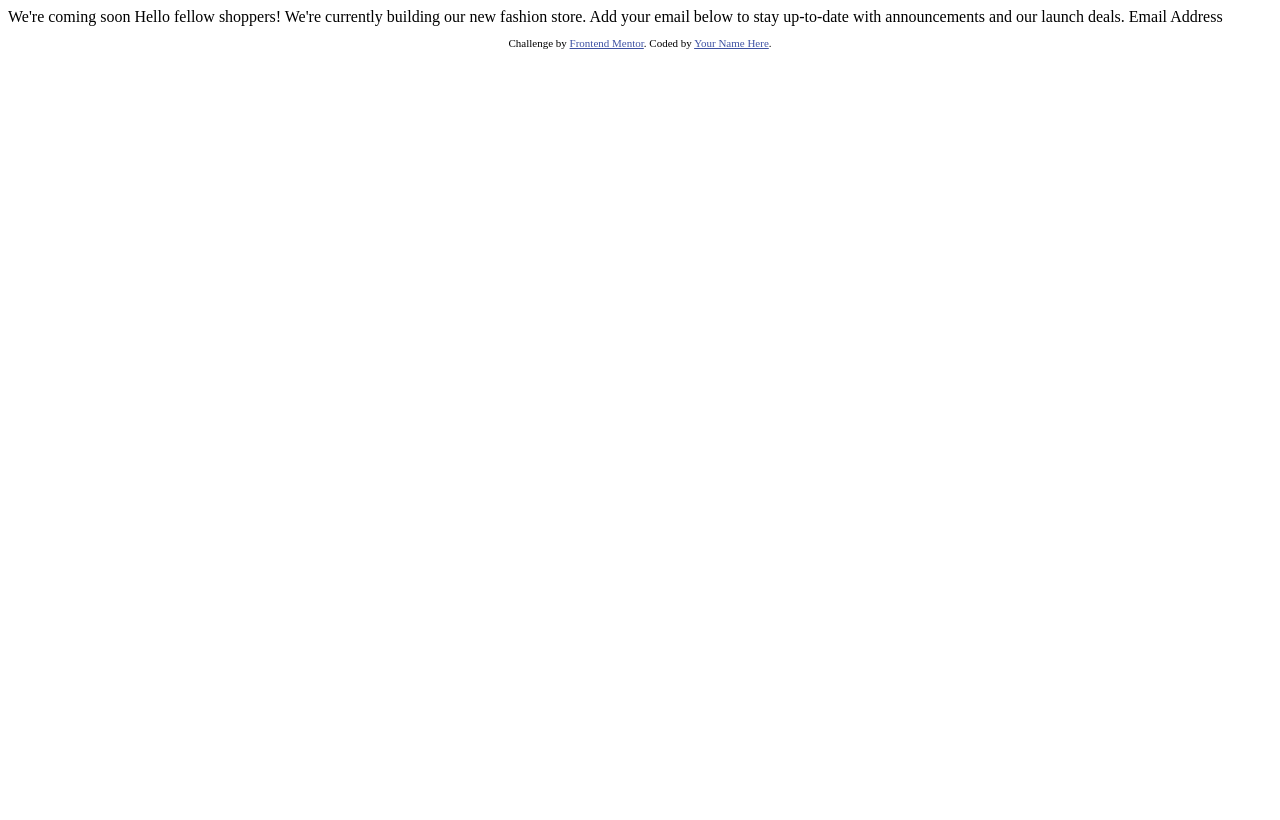
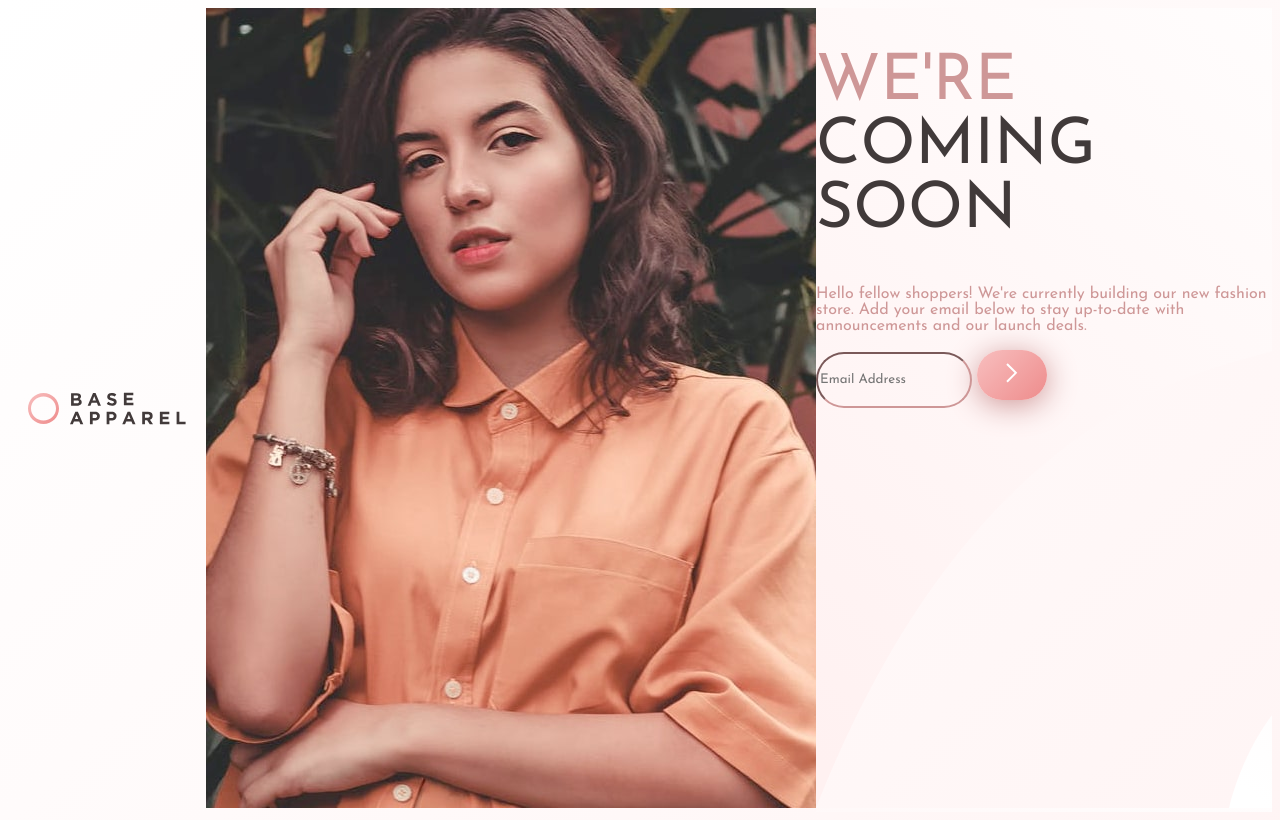
Before and after one commit to veronisab/apparel-coming-soon-page, a plain HTML site: page index.html in a window 1280 px wide. Drawn offline with Linux system fonts and the light colour scheme.

Commit message:
add files

```diff
--- a/index.html
+++ b/index.html
@@ -5,29 +5,45 @@
   <meta name="viewport" content="width=device-width, initial-scale=1.0"> <!-- displays site properly based on user's device -->
 
   <link rel="icon" type="image/png" sizes="32x32" href="./images/favicon-32x32.png">
+  <link rel="stylesheet" href="style.css">
+  <link rel="stylesheet" href="https://fonts.googleapis.com/css?family=Josefin+Sans">
 
   <title>Frontend Mentor | Base Apparel coming soon page</title>
-
-  <!-- Feel free to remove these styles or customise in your own stylesheet 👍 -->
-  <style>
-    .attribution { font-size: 11px; text-align: center; }
-    .attribution a { color: hsl(228, 45%, 44%); }
-  </style>
 </head>
 <body>
 
-  We're coming soon
+    <header>
+       <img src="images/logo.svg">
+    </header>
 
-  Hello fellow shoppers! We're currently building our new fashion store.
-  Add your email below to stay up-to-date with announcements and our launch deals.
+    <main>
+      <div class="hero">
+        <picture>
+          <source media="(max-width: 599px)" srcset="images/hero-mobile.jpg">
+          <source media="(min-width: 600px)" srcset="images/hero-desktop.jpg">
+          <img src="images/hero-mobile.jpg" alt="Model wearing a pink shirt">
+        </picture>
+      </div>
 
-  Email Address
+      <div class="content">
+          <h1>We're <strong>coming soon</strong></h1>
 
-  <footer>
-    <p class="attribution">
-      Challenge by <a href="https://www.frontendmentor.io?ref=challenge" target="_blank">Frontend Mentor</a>.
-      Coded by <a href="#">Your Name Here</a>.
-    </p>
-  </footer>
+          <p>
+            Hello fellow shoppers! We're currently building our new fashion store.
+            Add your email below to stay up-to-date with announcements and our launch deals.
+          </p>
+
+          <form>
+            <input id="email" type="email" placeholder="Email Address">
+            <button id="submit" type="button"><img src="images/icon-arrow.svg"></button>
+          </form>
+      </div>
+        <!-- <footer>
+          <p class="attribution">
+            Challenge by <a href="https://www.frontendmentor.io?ref=challenge" target="_blank">Frontend Mentor</a>.
+            Coded by <a href="#">Veronisab</a>.
+          </p>
+        </footer> -->
+    </main>
 </body>
 </html>
--- /dev/null
+++ b/style.css
@@ -0,0 +1,63 @@
+body {
+    font-family: 'Josefin Sans', sans-serif;
+    font-size: 16px;
+    background:linear-gradient(135deg, hsl(0, 0%, 100%), hsl(0, 100%, 98%));
+    min-height: 100vh;
+    color: hsl(0, 36%, 70%);
+    display: flex;
+    justify-content: center;
+    align-items: center;
+}
+
+header {
+    padding: 20px;
+}
+main {
+    width: 100%;
+    display: block;
+    margin: 0;
+}
+
+h1 {
+    font-size: 4em;
+    text-transform: uppercase;
+    font-weight: 100;
+}
+
+h1 strong {
+    color: hsl(0, 6%, 24%);
+    font-weight: 400;
+}
+
+button {
+    background: linear-gradient(135deg, hsl(0, 80%, 86%), hsl(0, 74%, 74%));
+    border: 0;
+    border-radius: 50px;
+    width: 70px;
+    height: 50px;
+    box-shadow:0px 5px 30px hsl(0, 36%, 70%);
+}
+
+input {
+    height: 50px;
+    border-radius: 50px;
+    border-color: hsl(0, 36%, 70%);
+    color:hsl(0, 36%, 70%);
+    font-family: inherit;
+    background-color: hsla(0, 0%, 0%, 0%);
+}
+
+@media screen and (min-width: 600px){
+
+main {
+     display: flex;
+}
+
+ .content {
+    background: url(images/bg-pattern-desktop.svg);
+ }
+
+ .hero {
+    align-self: flex-end;
+ }
+}
```
Also changed, not shown: script.js (added), 1 other file.
